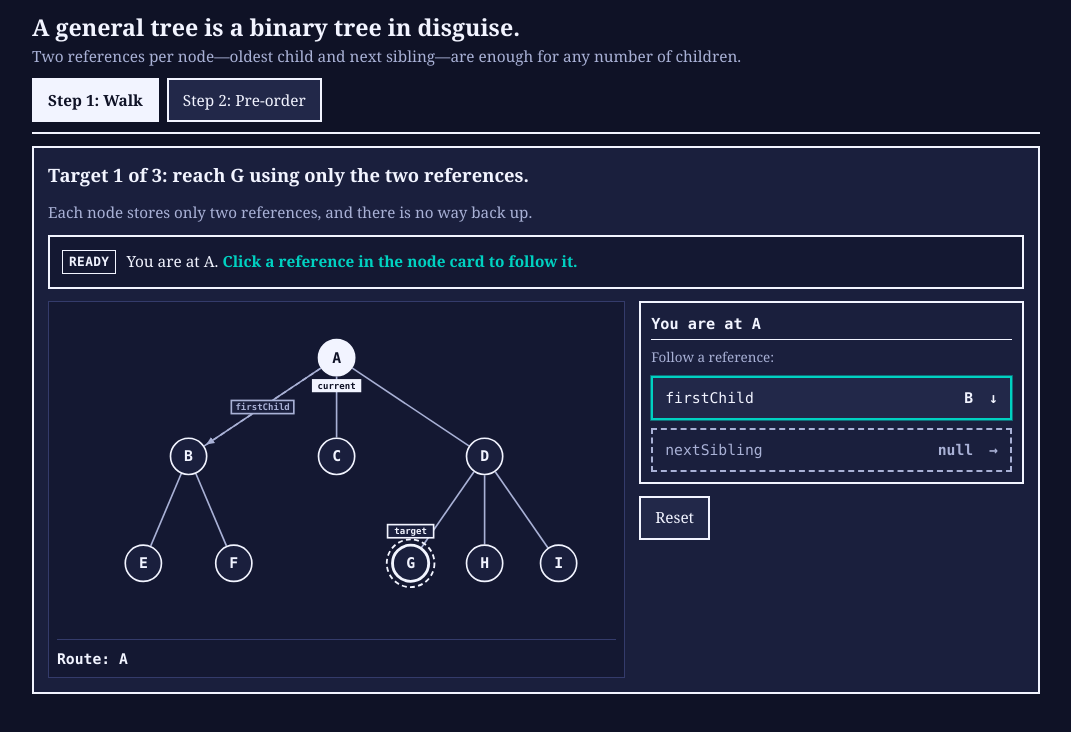
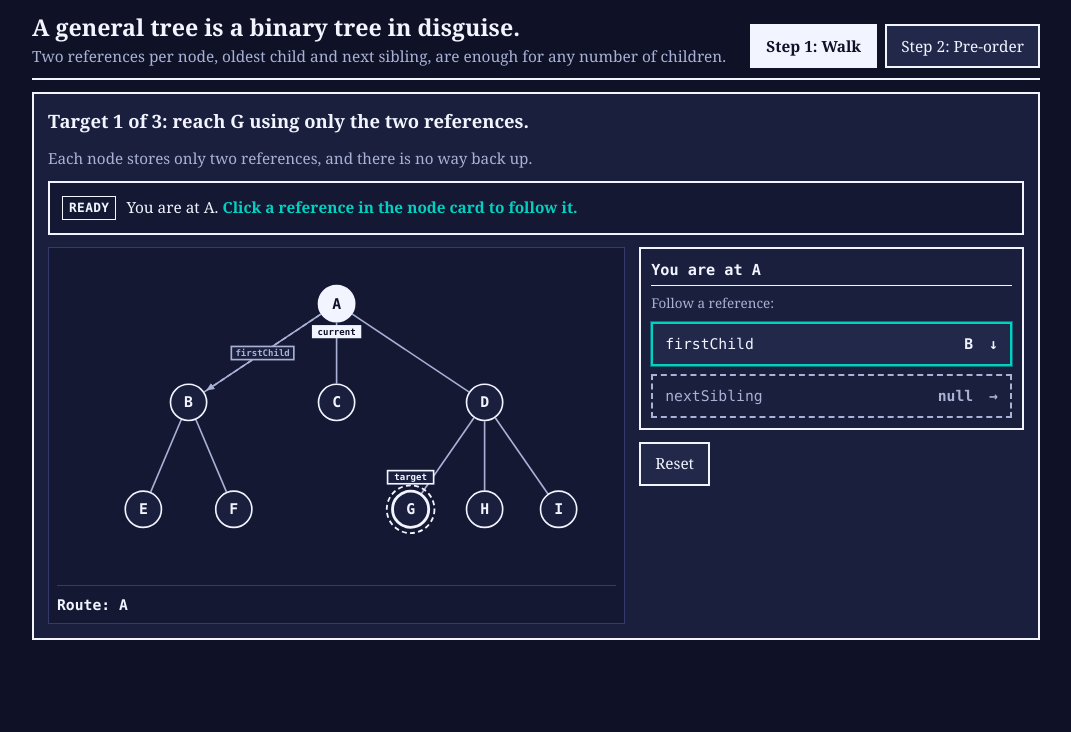
Before and after one commit to TinyTitan33/DSA1, a plain HTML site: page general-tree-as-binary-tree/index.html in a window 1280 px wide. Shown: the whole page, without its empty margins (104-1175 px from the left). Drawn offline with Linux system fonts and the light colour scheme.

Commit message:
Fix subtitle punctuation in index.html

```diff
--- a/general-tree-as-binary-tree/index.html
+++ b/general-tree-as-binary-tree/index.html
@@ -669,7 +669,7 @@ button.dead-end-reset:hover:not(:disabled) {
   <header class="site-header">
     <div class="title-block">
       <h1>A general tree is a binary tree in disguise.</h1>
-      <p class="subtitle">Two references per node—oldest child and next sibling—are enough for any number of children.</p>
+      <p class="subtitle">Two references per node, oldest child and next sibling, are enough for any number of children.</p>
     </div>
     <nav class="step-nav" role="tablist" aria-label="Activity steps">
       <button type="button" id="tab-walk" role="tab" aria-selected="true" aria-controls="panel-walk">Step 1: Walk</button>
```
